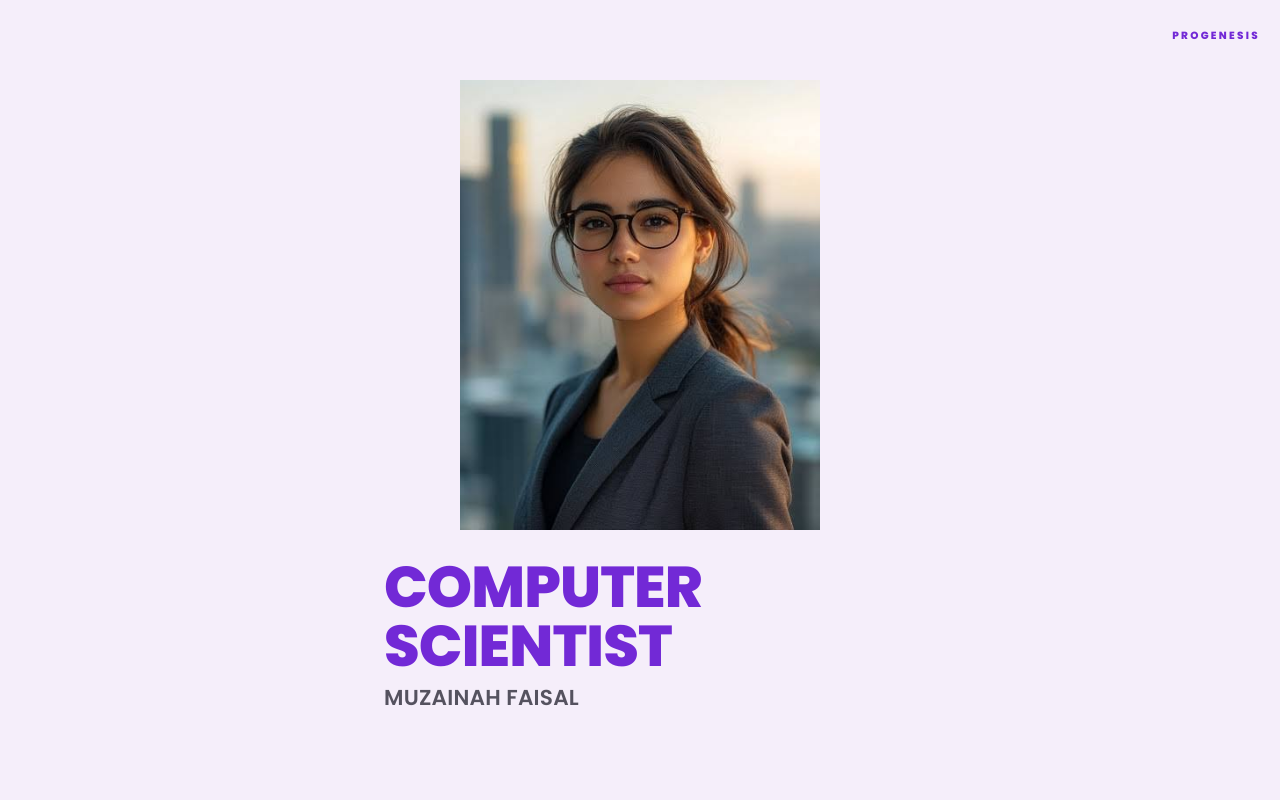
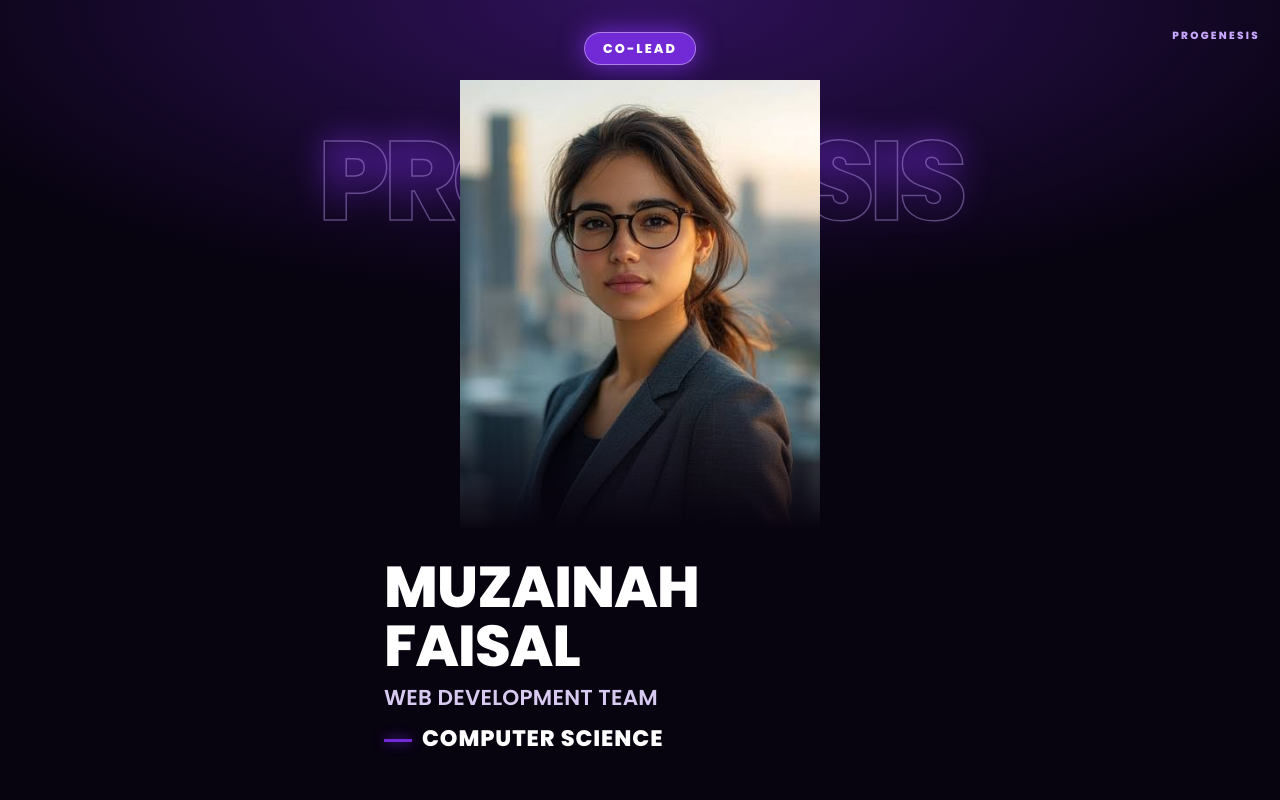
Before and after one commit to Muzainah07/demo-progenesis, a Next.js app: page /team/muzainah-faisal in a window 1280 px wide. Shown: the top 800 px of the page. Built offline with nearby package versions, Linux system fonts and the light colour scheme; no server answers.

Commit message:
Dark purple theme, cutout hero, smoother scroll

```diff
--- a/app/globals.css
+++ b/app/globals.css
@@ -42,10 +42,40 @@ font-size:clamp(1.15rem,5.2vw,1.5rem);font-weight:800;letter-spacing:-.03em;text
 .field.input,.fieldin{width:100%}
 input.field{display:block;width:100%;padding:12px;border:1px solid var(--fg);font:inherit;margin:8px 0 20px;background:#fff;color:#000}
 @media(prefers-reduced-motion:reduce){*{scroll-behavior:auto!important;transition:none!important}}
+/* ===== BLACK + PURPLE THEME ===== */
+:root{--bg:#07030f;--fg:#f4efff;--mute:#a89bc2;--line:rgba(255,255,255,.14);--navy:#c9a8ff}
+body{background:radial-gradient(90vw 55vh at 50% 0,rgba(114,41,214,.38),transparent 70%) no-repeat,var(--bg)}
+.bar{background:rgba(10,4,20,.94);backdrop-filter:none}
+.barBrand{color:#c9a8ff}
+.btn{color:#07030f}
+.btn.sm{background:#1d1030;color:#f4efff}
+.card img{background:#1d1030}
+.idcard{background:linear-gradient(165deg,var(--role) 0%,#0b0414 65%)}
+
 /* Role colours on the profile page (same shades as the ID cards) */
-.wrap[data-role="president"]{--navy:#3b0a6e}
-.wrap[data-role="co-president"]{--navy:#55199c}
-.wrap[data-role="co-lead"]{--navy:#7229d6}
-.wrap[data-role="technical"]{--navy:#8b5cf6}
-.wrap[data-role="module-lead"]{--navy:#a855f7}
-.wrap[data-role="marketing"]{--navy:#c026d3}
+.wrap{--role:#5b21b6}
+.wrap[data-role="president"]{--role:#3b0a6e}
+.wrap[data-role="co-president"]{--role:#55199c}
+.wrap[data-role="co-lead"]{--role:#7229d6}
+.wrap[data-role="technical"]{--role:#8b5cf6}
+.wrap[data-role="module-lead"]{--role:#a855f7}
+.wrap[data-role="marketing"]{--role:#c026d3}
+
+/* Profile hero: role pill, wordmark, photo */
+.spacer{position:relative}
+.roleTop{position:absolute;z-index:1;top:-3rem;left:50%;transform:translateX(-50%);padding:8px 18px;border-radius:999px;white-space:nowrap;
+background:var(--role);border:1px solid rgba(255,255,255,.4);box-shadow:0 0 26px var(--role);
+font-weight:800;font-size:.8rem;letter-spacing:.16em;text-transform:uppercase;color:#fff}
+.wordmark{position:absolute;left:50%;top:10%;transform:translateX(-50%);z-index:0;white-space:nowrap;pointer-events:none;user-select:none;
+font-weight:800;line-height:1;letter-spacing:-.05em;font-size:clamp(3rem,17vw,7rem);
+color:transparent;-webkit-text-stroke:1.5px rgba(201,168,255,.4)}
+.wordmark.glow{-webkit-text-stroke:0;background:linear-gradient(180deg,var(--role),transparent 85%);-webkit-background-clip:text;background-clip:text;filter:blur(16px);opacity:.9}
+.photo{will-change:transform,opacity;border-radius:0}
+.photo::after{content:"";position:absolute;left:0;right:0;bottom:0;height:30%;background:linear-gradient(transparent,var(--bg));pointer-events:none}
+.avatar{position:absolute;left:16px;top:14px;width:44px;height:44px;border-radius:50%;object-fit:cover;object-position:50% 8%;
+background:#1d1030;border:1px solid rgba(255,255,255,.3)}
+.title{color:#fff}
+.who{color:#d7c9f0}
+.field{margin-top:14px;font-weight:800;color:#fff;font-size:clamp(1.05rem,5vw,1.4rem);letter-spacing:.04em;text-transform:uppercase}
+.field::before{content:"";display:inline-block;width:28px;height:3px;margin-right:10px;vertical-align:middle;background:var(--role);box-shadow:0 0 12px var(--role)}
+.batch{color:var(--mute)}
--- a/components/ProfileView.js
+++ b/components/ProfileView.js
@@ -1,7 +1,8 @@
 "use client";
+
 import { useEffect, useState } from "react";
 import Link from "next/link";
-import { motion, useScroll, useSpring, useTransform } from "framer-motion";
+import { motion, useScroll, useTransform } from "framer-motion";
 import Reveal from "./Reveal";
 
 const lerp = (a, b, t) => a + (b - a) * t;
@@ -13,14 +14,13 @@ const ease = (t) => 1 - Math.pow(1 - t, 3);
 function PhotoAndBar({ member, w, h }) {
   const { scrollY } = useScroll();
   const big = Math.min(w * 0.78, 360), bigH = big * 1.25, top0 = h * 0.1, range = h * 0.5, S = 44;
-  const raw = useTransform(scrollY, (y) => ease(clamp(y / range)));
-  const p = useSpring(raw, { stiffness: 300, damping: 38, mass: 0.4 });
+  const p = useTransform(scrollY, (v) => ease(clamp(v / range)));
   const x = useTransform(p, (t) => lerp((w - big) / 2, 16, t));
   const y = useTransform(p, (t) => lerp(top0, 14, t));
   const scale = useTransform(p, (t) => lerp(1, S / big, t));
-  const clip = useTransform(p, (t) => `inset(0px 0px ${lerp(0, bigH - big, t)}px 0px round ${lerp(0, big / 2, t)}px)`);
-  const bg = useTransform(p, (t) => `rgba(28,43,143,${0.12 * t})`);
-  const zoom = useTransform(p, (t) => lerp(1, 1.55, t));
+  const bigOpacity = useTransform(p, [0, 0.7, 1], [1, 1, 0]);
+  const avatarOpacity = useTransform(p, [0.65, 1], [0, 1]);
+  const avatarScale = useTransform(p, [0.65, 1], [0.6, 1]);
   const barOpacity = useTransform(scrollY, [range * 0.5, range], [0, 1]);
   const barX = useTransform(scrollY, [range * 0.5, range], [-8, 0]);
   const barBg = useTransform(scrollY, [0, range], [0, 1]);
@@ -32,14 +32,14 @@ function PhotoAndBar({ member, w, h }) {
       </motion.div>
       <span className="barBrand">PROGENESIS</span>
       <motion.div className="photoWrap" initial={{ opacity: 0 }} animate={{ opacity: 1 }} transition={{ duration: 0.8 }}>
-        <motion.div className="photo" style={{ width: big, height: bigH, x, y, scale, clipPath: clip, backgroundColor: bg, transformOrigin: "0 0" }}>
-          {member.photo && <motion.img src={member.photo} alt={member.name} style={{ scale: zoom }} />}
+        <motion.div className="photo" style={{ width: big, height: bigH, x, y, scale, opacity: bigOpacity, transformOrigin: "0 0" }}>
+          {member.photo && <img src={member.photo} alt={member.name} />}
         </motion.div>
+        {member.photo && <motion.img className="avatar" src={member.photo} alt="" style={{ opacity: avatarOpacity, scale: avatarScale }} />}
       </motion.div>
     </>
   );
 }
-
 const Arrow = () => (<svg viewBox="0 0 24 24" fill="none" stroke="currentColor" strokeWidth="2.4" strokeLinecap="square" aria-hidden><path d="M6 18 18 6M8 6h10v10" /></svg>);
 
 export default function ProfileView({ member: m }) {
@@ -59,17 +59,22 @@ export default function ProfileView({ member: m }) {
     ["LinkedIn", m.linkedin], ["Instagram", m.instagram], ["Email", m.email && `mailto:${m.email}`],
     ["Facebook", m.facebook], ["Phone", m.phone && `tel:${m.phone}`],
   ].filter(([, href]) => href);
+  const [roleLabel, teamLabel] = m.designation.split(" — ");
 
   return (
     <main className="wrap" data-role={m.roleType}>
       {vp && <PhotoAndBar key={`${vp.w}x${vp.h}`} member={m} w={vp.w} h={vp.h} />}
-      <div className="spacer" />
-      <motion.div className="heroText" initial={{ opacity: 0, y: 20 }} animate={{ opacity: 1, y: 0 }} transition={{ delay: 0.4, duration: 0.8 }}>
-        <h1 className="title">{m.designation}</h1>
-        <p className="who">{m.name}</p>
-        {m.field && <p className="field">{m.field}</p>}
-        {m.batch && <p className="batch">{m.batch}</p>}
-      </motion.div>
+      <div className="spacer">
+  <span className="roleTop">{roleLabel}</span>
+  <span className="wordmark glow" aria-hidden>PROGENESIS</span>
+  <span className="wordmark" aria-hidden>PROGENESIS</span>
+</div>
+<motion.div className="heroText" initial={{ opacity: 0, y: 20 }} animate={{ opacity: 1, y: 0 }} transition={{ delay: 0.4, duration: 0.8 }}>
+  <h1 className="title">{m.name}</h1>
+  {teamLabel && <p className="who">{teamLabel}</p>}
+  {m.field && <p className="field">{m.field}</p>}
+  {m.batch && <p className="batch">{m.batch}</p>}
+</motion.div>
       <nav className="links" aria-label={`${m.name} links`}>
         {links.map(([label, href]) => (
           <Reveal key={label}>
--- a/data/team.js
+++ b/data/team.js
@@ -6,8 +6,9 @@ export const team = [
   {
     slug: "muzainah-faisal",
     name: "Muzainah Faisal",
-    designation: "Computer Scientist",
+    designation: "Co-Lead — Web Development Team",
     roleType: "co-lead",
+    field: "Computer Science",
     photo: "/team/muzainah-faisal.jpg",
     linkedin: "https://www.linkedin.com/in/muzainah-faisal-9b73ab28a/",
     instagram: "https://www.instagram.com/muzainahkhan_/",
@@ -16,8 +17,9 @@ export const team = [
   {
     slug: "umaima-khan",
     name: "Umaima Khan",
-    designation: "Web Developer",
-    roleType: "co-president",
+    designation: "Module Lead — Frontend",
+    roleType: "module-lead",
+    field: "Computer Science",
     photo: "/team/umaima-khan.jpg",
     linkedin: "https://www.linkedin.com/in/umaima-khan-a58b4b375/",
     instagram: "https://www.instagram.com/umamyxx/",
```
